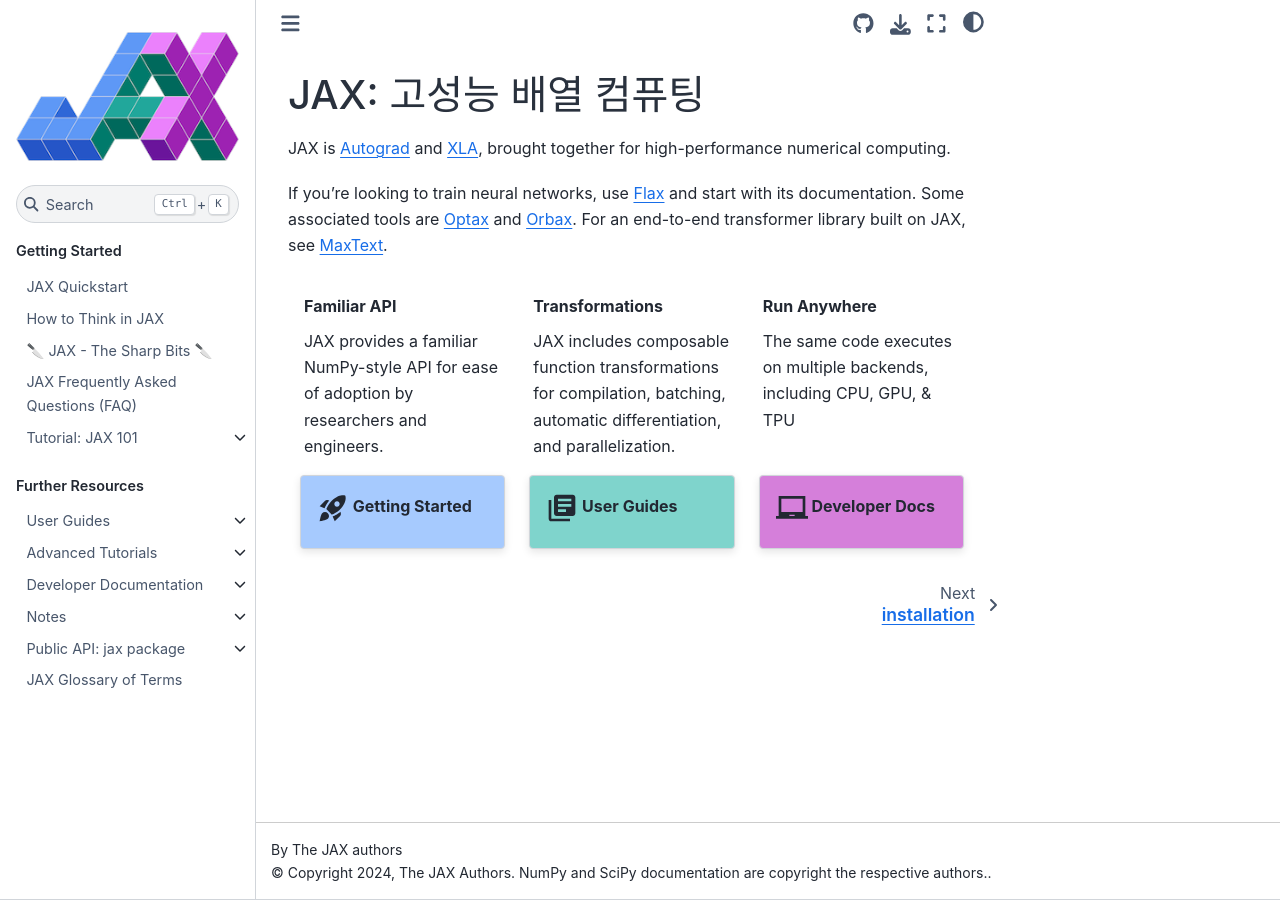
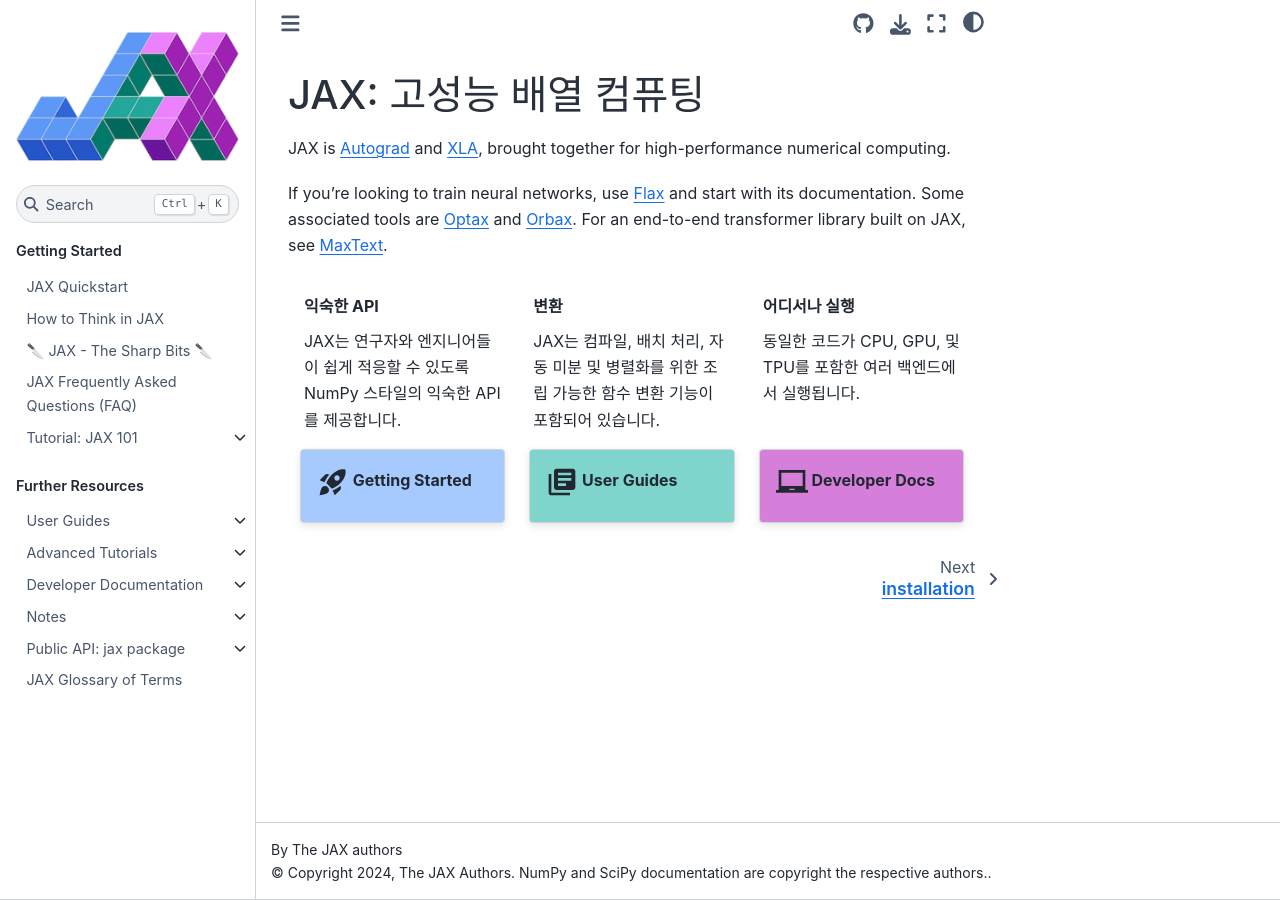
Before and after one commit to kolonist26/jax-kr, a Sphinx documentation site: the page built from docs/index.rst, in a window 1280 px wide. Built offline with Sphinx 7.4.7 and the Sphinx Book theme 1.1.4, drawn with Linux system fonts in a browser that asks for light colours; pages that are not in the unit, such as notebooks, are missing from menus.

Commit message:
Translate docs/index.rst
Translate grid-item-card

```diff
--- a/docs/index.rst
+++ b/docs/index.rst
@@ -12,26 +12,26 @@
    :padding: 0
    :gutter: 0
 
-   .. grid-item-card:: Familiar API
+   .. grid-item-card:: 익숙한 API
       :columns: 12 6 6 4
       :class-card: sd-border-0
       :shadow: None
 
-      JAX provides a familiar NumPy-style API for ease of adoption by researchers and engineers.
+      JAX는 연구자와 엔지니어들이 쉽게 적응할 수 있도록 NumPy 스타일의 익숙한 API를 제공합니다.
 
-   .. grid-item-card:: Transformations
+   .. grid-item-card:: 변환
       :columns: 12 6 6 4
       :class-card: sd-border-0
       :shadow: None
 
-      JAX includes composable function transformations for compilation, batching, automatic differentiation, and parallelization.
+      JAX는 컴파일, 배치 처리, 자동 미분 및 병렬화를 위한 조립 가능한 함수 변환 기능이 포함되어 있습니다.
 
-   .. grid-item-card:: Run Anywhere
+   .. grid-item-card:: 어디서나 실행
       :columns: 12 6 6 4
       :class-card: sd-border-0
       :shadow: None
 
-      The same code executes on multiple backends, including CPU, GPU, & TPU
+      동일한 코드가 CPU, GPU, 및 TPU를 포함한 여러 백엔드에서 실행됩니다.
 
 .. grid:: 3
 
```
